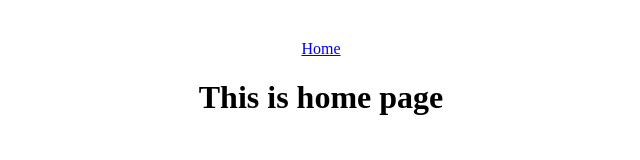
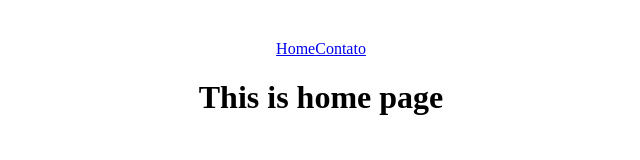
Before and after one commit to CarolMaiaP/react-multiple-pages, a React (Vite) app: page / in a window 1280 px wide. Shown: the top 160 px of the page, without its empty margins (319-959 px from the left). Built offline with nearby package versions, Linux system fonts and the light colour scheme.

Commit message:
feat: Link to redirect to contact page added

```diff
--- a/src/App.tsx
+++ b/src/App.tsx
@@ -9,6 +9,7 @@ function App() {
     <div className="App">
       <Router>
         <Link to="/">Home</Link>
+        <Link to="/contato">Contato</Link>
         <Routes>
           <Route path='/' element={<Home />} />
           <Route path='/contato' element={<Contato />} />
```
